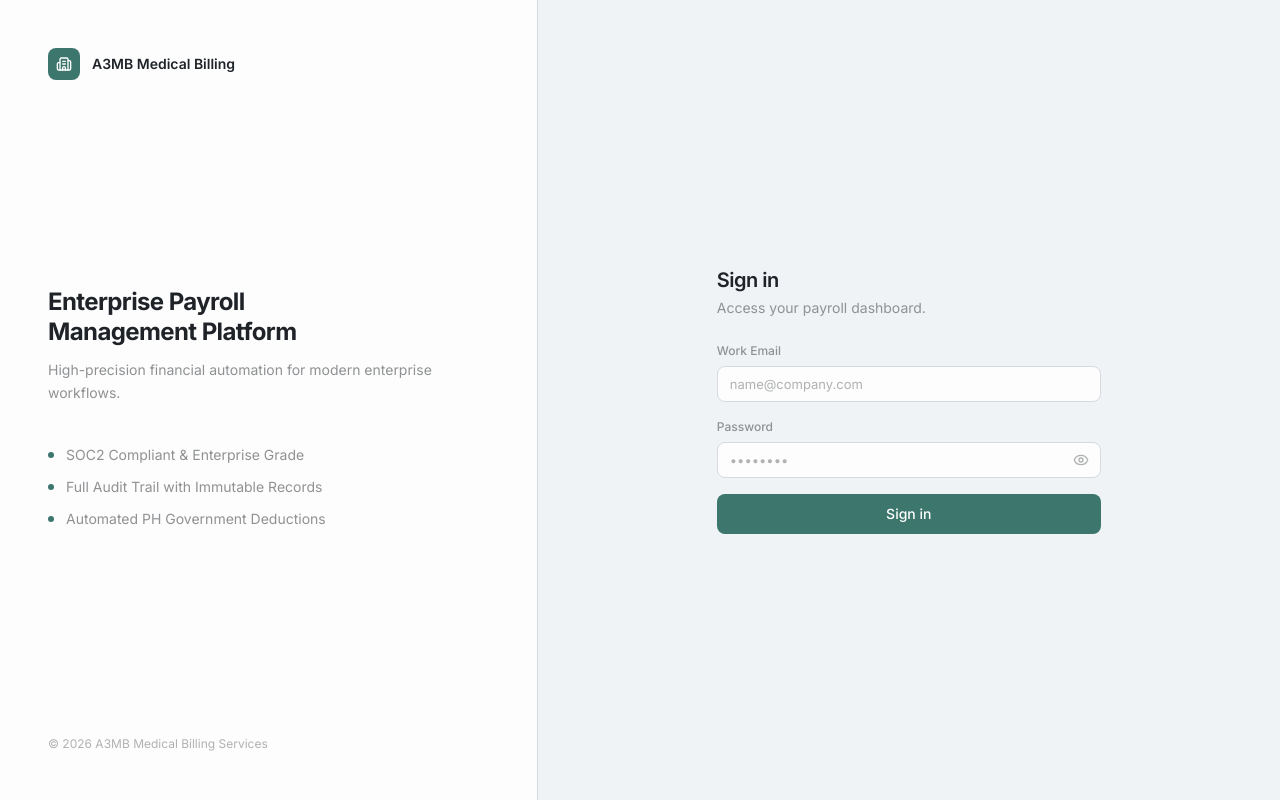
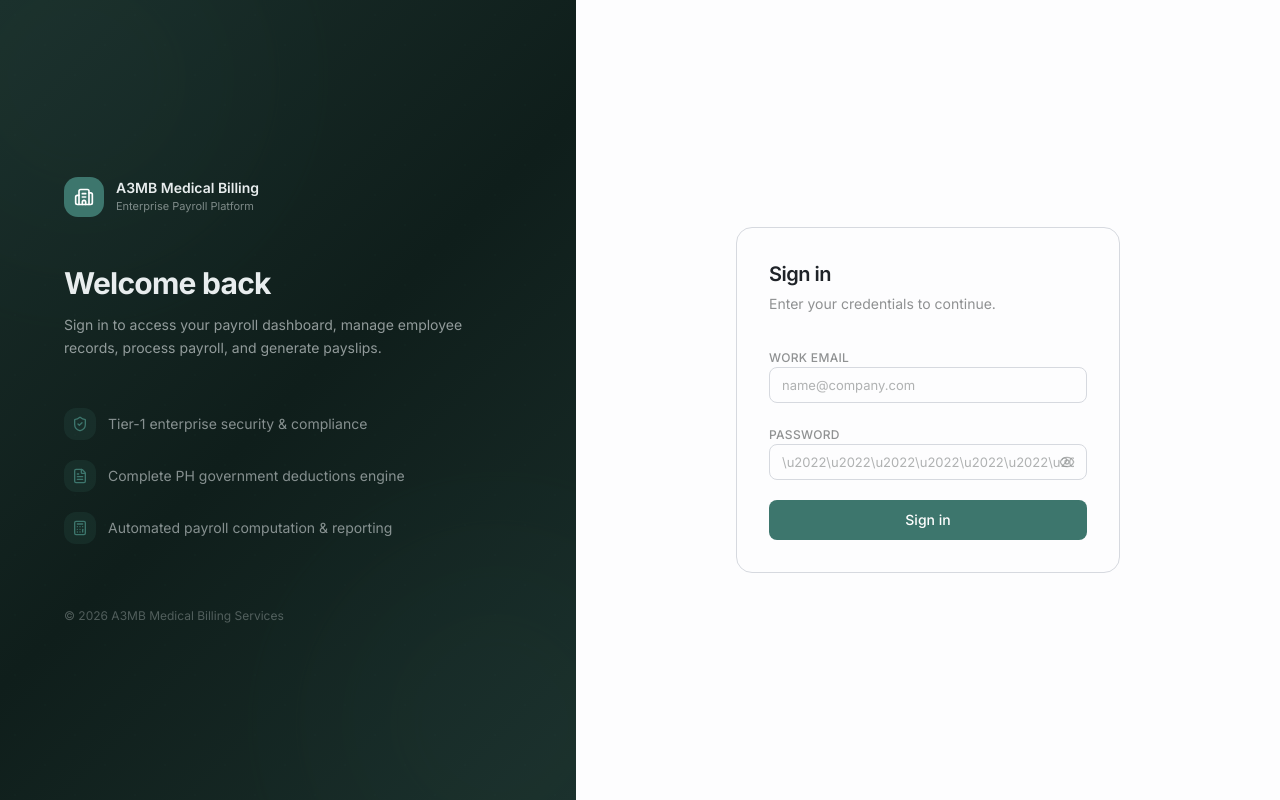
Before and after one commit to Zayt023/Payroll, a Next.js app: page /login in a window 1280 px wide. Built offline with nearby package versions, Linux system fonts and the light colour scheme; no server answers.

Commit message:
Redesign login page with enterprise dark teal panel

```diff
--- a/src/app/login/page.tsx
+++ b/src/app/login/page.tsx
@@ -2,7 +2,7 @@
 
 import { Suspense, useState, useEffect } from "react"
 import { useSearchParams } from "next/navigation"
-import { Eye, EyeOff, Loader2, Building2 } from "lucide-react"
+import { Eye, EyeOff, Loader2, Building2, ShieldCheck, FileText, Calculator } from "lucide-react"
 import { signIn } from "next-auth/react"
 import { toast } from "sonner"
 
@@ -31,26 +31,28 @@ function LoginForm() {
   }
 
   return (
-    <form onSubmit={handleSubmit} className="space-y-4">
-      <div className="form-group">
-        <label htmlFor="email">Work Email</label>
+    <form onSubmit={handleSubmit} className="space-y-5">
+      <div className="space-y-1.5">
+        <label htmlFor="email" className="text-xs font-medium tracking-wide uppercase" style={{ color: "var(--text-secondary)" }}>Work Email</label>
         <input id="email" name="email" type="email" value={email} onChange={(e) => setEmail(e.target.value)}
-          placeholder="name@company.com" required autoComplete="email" className="input" />
+          placeholder="name@company.com" required autoComplete="email" className="input h-11" />
       </div>
 
-      <div className="form-group">
-        <label htmlFor="password">Password</label>
+      <div className="space-y-1.5">
+        <label htmlFor="password" className="text-xs font-medium tracking-wide uppercase" style={{ color: "var(--text-secondary)" }}>Password</label>
         <div className="relative">
           <input id="password" name="password" type={showPassword ? "text" : "password"} value={password} onChange={(e) => setPassword(e.target.value)}
-            placeholder="••••••••" required autoComplete="current-password" className="input pr-10" />
+            placeholder="\u2022\u2022\u2022\u2022\u2022\u2022\u2022\u2022" required autoComplete="current-password" className="input h-11 pr-10" />
           <button type="button" onClick={() => setShowPassword(!showPassword)}
-            className="absolute right-3 top-1/2 -translate-y-1/2 text-muted">
+            className="absolute right-3 top-1/2 -translate-y-1/2" style={{ color: "var(--text-muted)" }}>
             {showPassword ? <EyeOff className="h-4 w-4" /> : <Eye className="h-4 w-4" />}
           </button>
         </div>
       </div>
 
-      <button type="submit" disabled={loading} className="btn btn-primary btn-lg w-full justify-center text-sm">
+      <button type="submit" disabled={loading}
+        className="btn btn-primary btn-lg w-full justify-center text-sm h-11 rounded-xl"
+        style={{ background: "#3d766d" }}>
         {loading && <Loader2 className="h-4 w-4 animate-spin" />}
         Sign in
       </button>
@@ -61,50 +63,80 @@ function LoginForm() {
 export default function LoginPage() {
   return (
     <div className="flex min-h-screen">
-      <div className="hidden lg:flex flex-col w-[42%] p-12 surface-base border-r border-default">
-        <div className="flex items-center gap-3">
-          <div className="flex h-8 w-8 items-center justify-center rounded-md" style={{ background: "#3d766d", color: "#fff" }}>
-            <Building2 className="h-4 w-4" />
-          </div>
-          <span className="text-sm font-semibold text-primary">A3MB Medical Billing</span>
-        </div>
-        <div className="flex-1 flex flex-col justify-center max-w-sm">
-          <h1 className="text-2xl font-bold text-primary tracking-tight leading-tight">
-            Enterprise Payroll<br />Management Platform
-          </h1>
-          <p className="text-sm text-secondary mt-3 leading-relaxed">
-            High-precision financial automation for modern enterprise workflows.
-          </p>
-          <div className="mt-10 space-y-3">
-            <div className="flex items-center gap-3 text-sm text-secondary">
-              <div className="w-1.5 h-1.5 rounded-full" style={{ background: "#3d766d" }} />
-              SOC2 Compliant &amp; Enterprise Grade
+      <div className="hidden lg:flex flex-col relative w-[45%] items-center justify-center p-12 overflow-hidden"
+        style={{ background: "linear-gradient(135deg, #1a2e2a 0%, #0f1e1b 50%, #1a2e2a 100%)" }}>
+        <div className="absolute inset-0 opacity-[0.03]" style={{
+          backgroundImage: "radial-gradient(circle at 25% 25%, #3d766d 1px, transparent 1px), radial-gradient(circle at 75% 75%, #3d766d 1px, transparent 1px)",
+          backgroundSize: "60px 60px"
+        }} />
+        <div className="absolute top-0 left-0 w-96 h-96 rounded-full opacity-[0.06]" style={{ background: "#3d766d", transform: "translate(-30%, -30%)", filter: "blur(80px)" }} />
+        <div className="absolute bottom-0 right-0 w-96 h-96 rounded-full opacity-[0.06]" style={{ background: "#3d766d", transform: "translate(30%, 30%)", filter: "blur(80px)" }} />
+
+        <div className="relative z-10 max-w-md">
+          <div className="flex items-center gap-3 mb-12">
+            <div className="flex h-10 w-10 items-center justify-center rounded-xl" style={{ background: "#3d766d", color: "#fff" }}>
+              <Building2 className="h-5 w-5" />
             </div>
-            <div className="flex items-center gap-3 text-sm text-secondary">
-              <div className="w-1.5 h-1.5 rounded-full" style={{ background: "#3d766d" }} />
-              Full Audit Trail with Immutable Records
-            </div>
-            <div className="flex items-center gap-3 text-sm text-secondary">
-              <div className="w-1.5 h-1.5 rounded-full" style={{ background: "#3d766d" }} />
-              Automated PH Government Deductions
+            <div>
+              <div className="text-sm font-semibold" style={{ color: "#e8edee" }}>A3MB Medical Billing</div>
+              <div className="text-[11px]" style={{ color: "rgba(232,237,238,0.5)" }}>Enterprise Payroll Platform</div>
             </div>
           </div>
+
+          <h1 className="text-3xl font-bold tracking-tight leading-tight" style={{ color: "#e8edee" }}>
+            Welcome back
+          </h1>
+          <p className="text-sm mt-3 leading-relaxed" style={{ color: "rgba(232,237,238,0.6)" }}>
+            Sign in to access your payroll dashboard, manage employee records, process payroll, and generate payslips.
+          </p>
+
+          <div className="mt-12 space-y-5">
+            <div className="flex items-center gap-3 text-sm" style={{ color: "rgba(232,237,238,0.55)" }}>
+              <div className="flex h-8 w-8 items-center justify-center rounded-lg" style={{ background: "rgba(61,118,109,0.15)" }}>
+                <ShieldCheck className="h-4 w-4" style={{ color: "#3d766d" }} />
+              </div>
+              <span>Tier-1 enterprise security &amp; compliance</span>
+            </div>
+            <div className="flex items-center gap-3 text-sm" style={{ color: "rgba(232,237,238,0.55)" }}>
+              <div className="flex h-8 w-8 items-center justify-center rounded-lg" style={{ background: "rgba(61,118,109,0.15)" }}>
+                <FileText className="h-4 w-4" style={{ color: "#3d766d" }} />
+              </div>
+              <span>Complete PH government deductions engine</span>
+            </div>
+            <div className="flex items-center gap-3 text-sm" style={{ color: "rgba(232,237,238,0.55)" }}>
+              <div className="flex h-8 w-8 items-center justify-center rounded-lg" style={{ background: "rgba(61,118,109,0.15)" }}>
+                <Calculator className="h-4 w-4" style={{ color: "#3d766d" }} />
+              </div>
+              <span>Automated payroll computation &amp; reporting</span>
+            </div>
+          </div>
+
+          <p className="text-xs mt-16" style={{ color: "rgba(232,237,238,0.3)" }}>&copy; 2026 A3MB Medical Billing Services</p>
         </div>
-        <p className="text-xs text-muted">&copy; 2026 A3MB Medical Billing Services</p>
       </div>
 
-      <div className="flex-1 flex flex-col justify-center items-center p-6 lg:p-12">
-        <div className="w-full max-w-sm space-y-6">
-          <div>
-            <h2 className="text-xl font-semibold text-primary tracking-tight">Sign in</h2>
-            <p className="text-sm text-secondary mt-1">Access your payroll dashboard.</p>
+      <div className="flex-1 flex flex-col justify-center items-center p-6 lg:p-12" style={{ background: "var(--surface-base)" }}>
+        <div className="w-full max-w-sm">
+          <div className="lg:hidden flex items-center gap-3 mb-10">
+            <div className="flex h-9 w-9 items-center justify-center rounded-lg" style={{ background: "#3d766d", color: "#fff" }}>
+              <Building2 className="h-[18px] w-[18px]" />
+            </div>
+            <div>
+              <div className="text-sm font-semibold" style={{ color: "var(--text-primary)" }}>A3MB Medical Billing</div>
+              <div className="text-[11px]" style={{ color: "var(--text-secondary)" }}>Enterprise Payroll</div>
+            </div>
           </div>
 
-          <Suspense fallback={null}>
-            <LoginForm />
-          </Suspense>
+          <div className="rounded-2xl border p-8" style={{ borderColor: "var(--border-default)", background: "var(--surface-base)" }}>
+            <div className="mb-8">
+              <h2 className="text-xl font-semibold tracking-tight" style={{ color: "var(--text-primary)" }}>Sign in</h2>
+              <p className="text-sm mt-1.5" style={{ color: "var(--text-secondary)" }}>Enter your credentials to continue.</p>
+            </div>
 
-
+            <Suspense fallback={null}>
+              <LoginForm />
+            </Suspense>
+          </div>
         </div>
       </div>
     </div>
```
